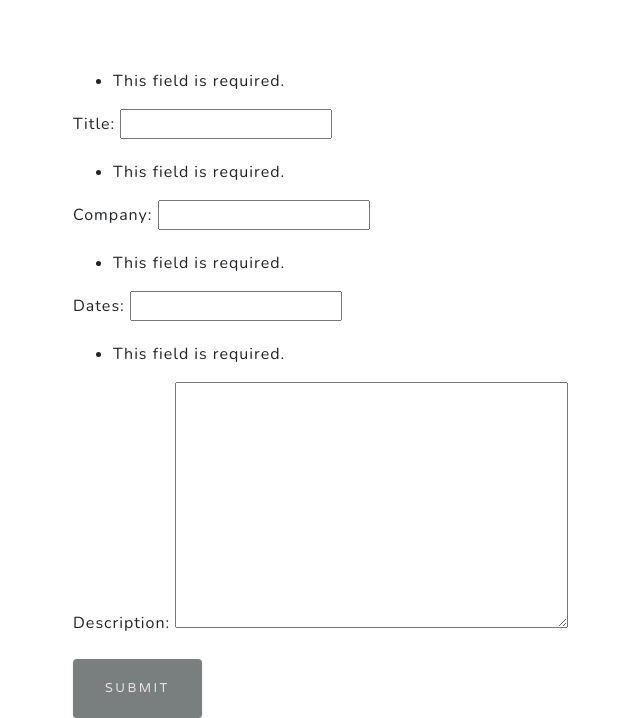
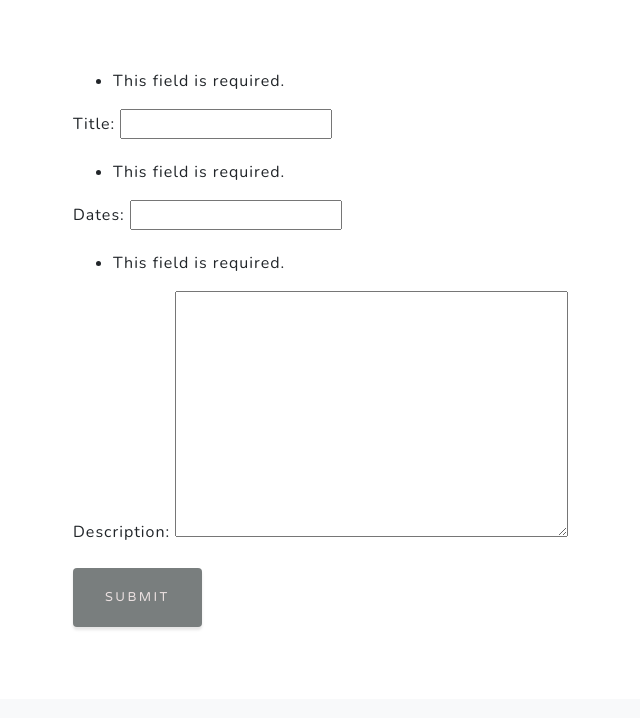
Before and after one commit to SynapSearch/aquamarine, a Django app: page /students/profile/edit/create/project in a window 1280 px wide. Shown: the part 195-913 px from the top of the page, without its empty margins (297-937 px from the left). After the commit the page ends 824 px from the top, so only its background shows below. Run offline with Django 3.2, Linux system fonts and the light colour scheme; the visitor is signed in with stand-in values (Sample User, id 1); parts of the project's set-up code (start-up, migrations or seed data) failed here and were passed over; some libraries are stand-ins or nearby versions.

Commit message:
remove company from projects

```diff
--- a/accounts/forms.py
+++ b/accounts/forms.py
@@ -48,7 +48,7 @@
 class ProjectForm(forms.ModelForm):
 	class Meta:
 		model = Project
-		fields = ['title', 'company', 'dates', 'description']
+		fields = ['title', 'dates', 'description']
 
 
 class InvolvementForm(forms.ModelForm):
--- a/accounts/models.py
+++ b/accounts/models.py
@@ -88,7 +88,6 @@
 class Project(models.Model):
 	created_by = models.ForeignKey(UserProfile, related_name='project', on_delete=models.CASCADE)
 	title = models.CharField(max_length=100)
-	company = models.CharField(max_length=100)
 	dates = models.CharField(max_length=100)
 	description = models.TextField()
 
--- a/templates/students/student_edit_project.html
+++ b/templates/students/student_edit_project.html
@@ -18,10 +18,6 @@
             <label>Title</label>
             <br> {{form.title}}
         </div>
-        <div class="form-group">
-            <label>Company</label>
-            <br> {{form.company}}
-        </div>
 
         <div class=" form-group ">
             <label>Dates</label>
```
